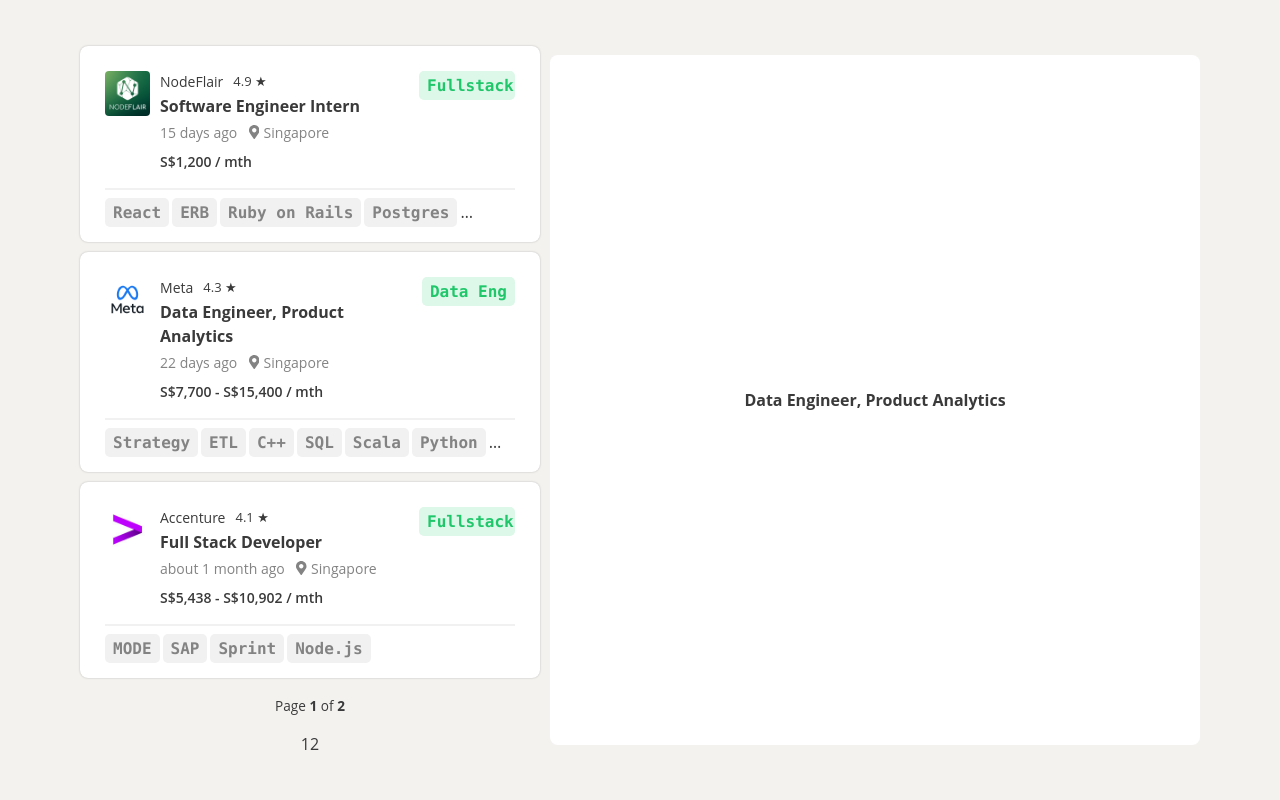
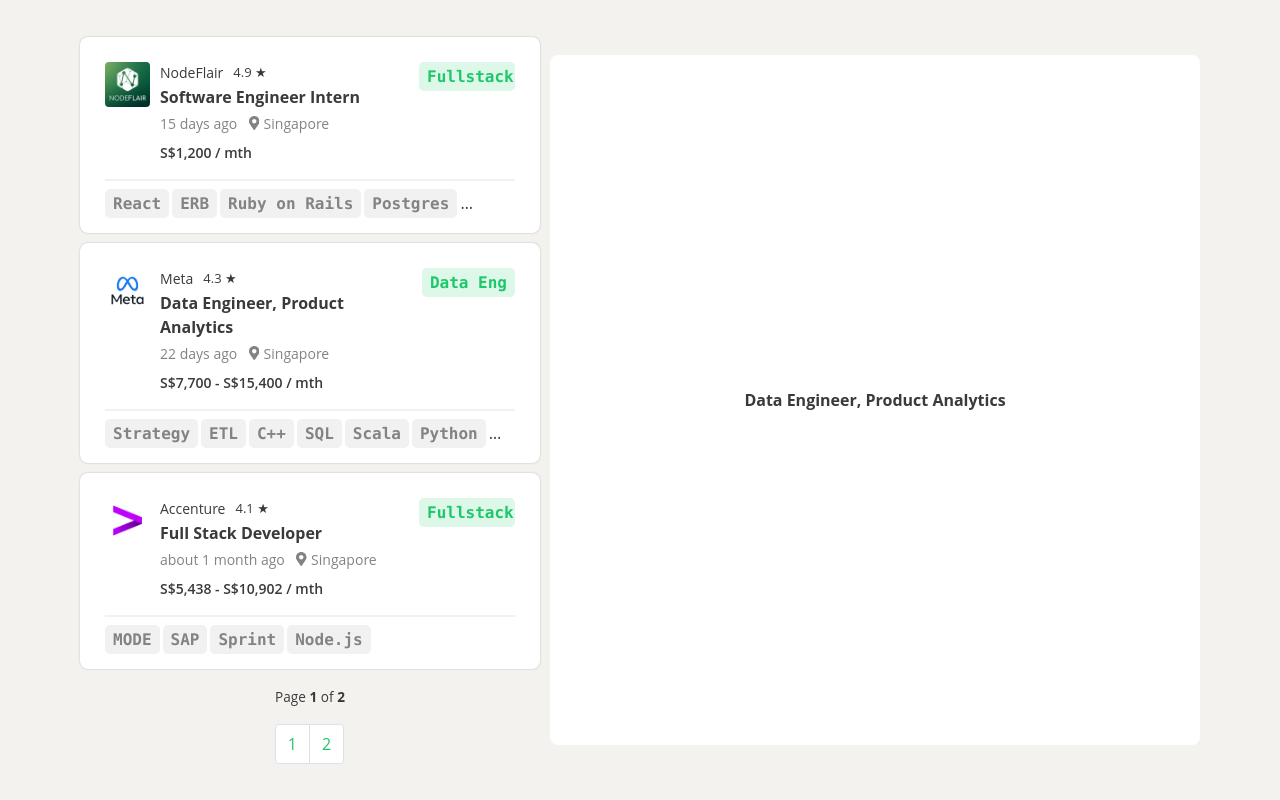
Before and after one commit to zongqiooi/zq-nodeflair-clone, a React (Vite) app: page / in a window 1280 px wide. Built offline with nearby package versions, Linux system fonts and the light colour scheme.

Commit message:
feat: complete pagination that changes job lists

```diff
--- a/src/components/JobPagination.jsx
+++ b/src/components/JobPagination.jsx
@@ -1,14 +1,23 @@
-const JobPagination = () => {
+/* eslint-disable react/prop-types */
+const JobPagination = ({ currentPage, setCurrentPageCallback }) => {
   return (
     <div className="job-pagination">
       <span className="page-text">
-        Page&nbsp;<strong>1&nbsp;</strong>of&nbsp;<strong>2</strong>
+        Page&nbsp;<strong>{currentPage}&nbsp;</strong>of&nbsp;<strong>2</strong>
       </span>
       <div className="page-square-buttons-container">
-        <div className="page-square-button" tabIndex="1">
+        <div
+          onClick={() => setCurrentPageCallback("1")}
+          className="page-square-button-1"
+          tabIndex="1"
+        >
           1
         </div>
-        <div className="page-square-button" tabIndex="1">
+        <div
+          onClick={() => setCurrentPageCallback("2")}
+          className="page-square-button-2"
+          tabIndex="2"
+        >
           2
         </div>
       </div>
```
